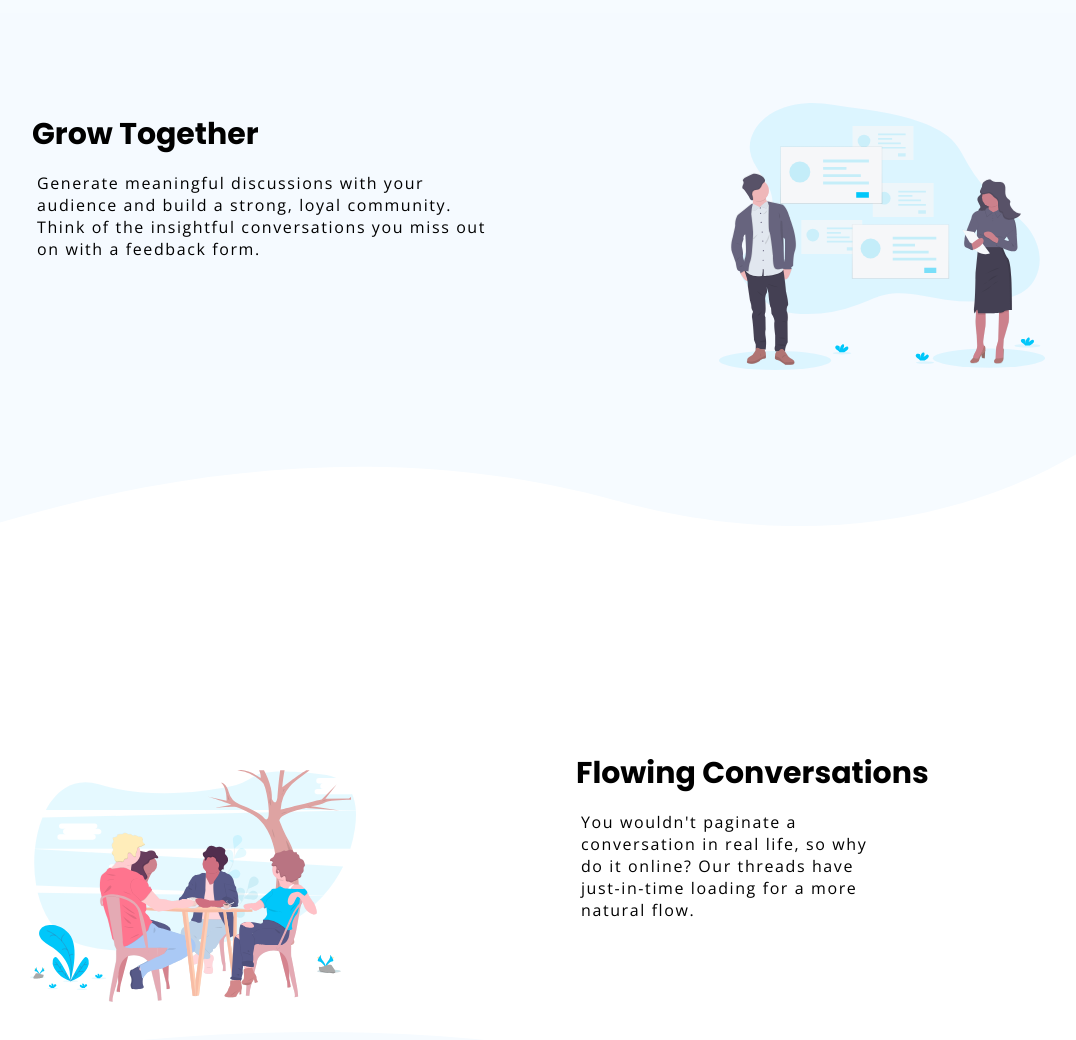
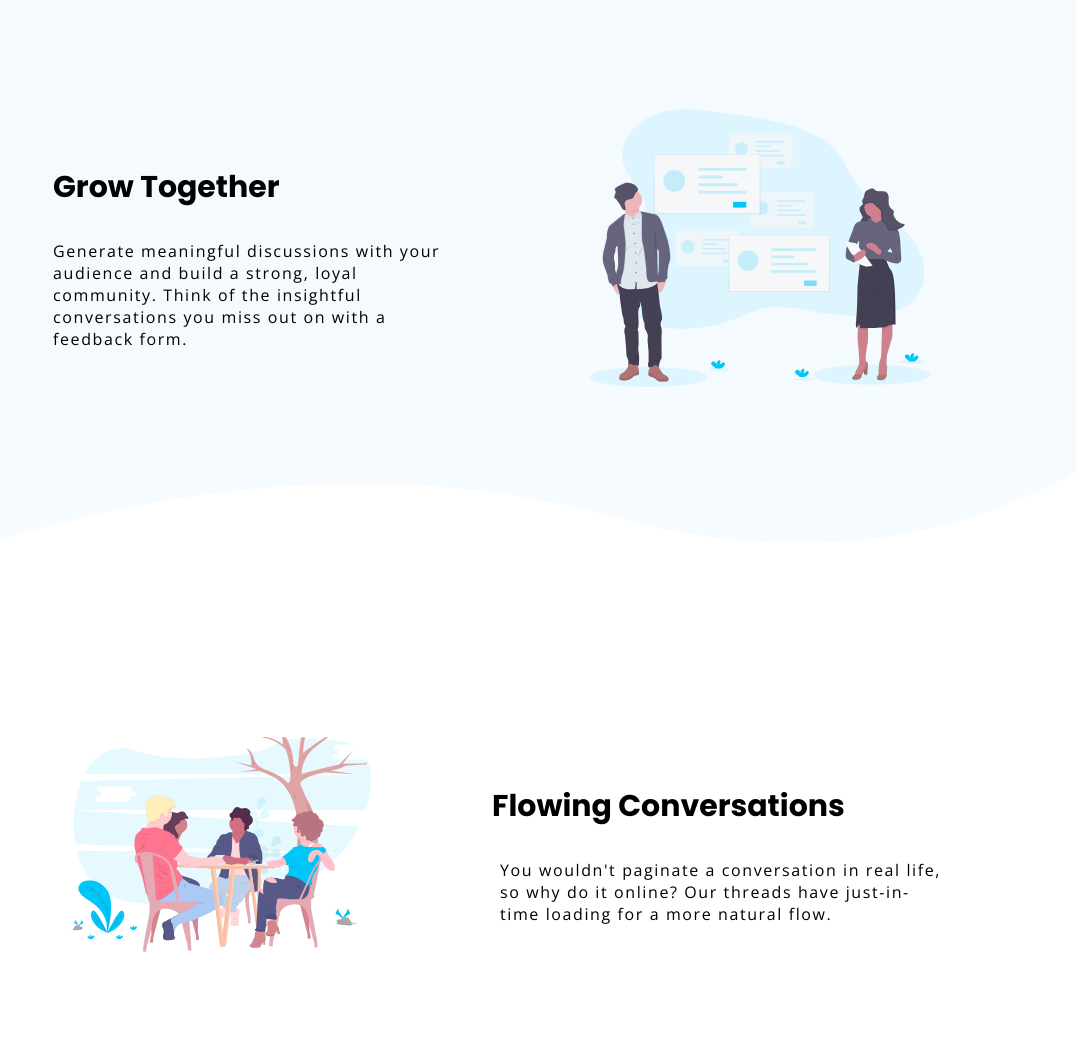
Before and after one commit to Tink3rball3r/huddle-landing-page-with-curved-sections-master, a plain HTML site: page index.html in a window 1280 px wide. Shown: the part 1754-2794 px from the top of the page, without its empty margins (139-1215 px from the left). Drawn offline with nearby package versions, Linux system fonts and the light colour scheme.

Commit message:
completed desktop

```diff
--- a/SCSS/_desktop.scss
+++ b/SCSS/_desktop.scss
@@ -17,18 +17,19 @@
 	}
 
 	.hero__button {
-		font-size: 1.7rem;
+		font-size: 1.5rem;
 		padding: 1.3em 6em;
 	}
 
 	.hero__img {
 		max-width: 70%;
-	}
+		margin-bottom: 9em;
 	}
 
 	.stats {
 		display: flex;
-	margin: 0 0 20em 0;
+		max-width: 70%;
+		margin: 0 auto 20em auto;
 
 		&__img {
 			max-width: 20%;
@@ -41,25 +42,59 @@
 	}
 
 	.main {
-	&__img {
-		max-width: 30%;
+		.main__grid {
+			display: grid;
+			grid-template-columns: repeat (2, 1fr);
+			grid-template-rows: repeat (2, 1fr);
+			margin: 0 auto;
+			max-width: 70%;
 		}
 
-	.right {
-		order: 2;
+		&__img {
+			max-width: 90%;
+			grid-column: 2/3;
+			grid-row: 1/3;
 		}
 
 		&__heading {
+			grid-column: 1/2;
+			grid-row: 1/2;
+			align-self: end;
 			font-size: 3rem;
 			text-align: left;
-		padding: 0 0 0.5em 2.5em;
 		}
 
 		&__paragraph {
-		max-width: 70%;
+			grid-column: 1/2;
+			grid-row: 2/3;
+			max-width: 80%;
 			font-size: 1.6rem;
 			text-align: left;
-		padding: 0 0 0 5em;
+			padding: 0;
+		}
+
+		&__img-reverse {
+			max-width: 90%;
+			grid-column: 1/2;
+			grid-row: 1/3;
+		}
+
+		&__heading-reverse {
+			grid-column: 2/3;
+			grid-row: 1/2;
+			justify-self: center;
+			font-size: 3rem;
+			text-align: left;
+		}
+
+		&__paragraph-reverse {
+			grid-column: 2/3;
+			grid-row: 2/3;
+			justify-self: end;
+			max-width: 80%;
+			font-size: 1.6rem;
+			text-align: left;
+			padding: 0;
 		}
 		.main__grow::before {
 			background-image: url(/images/bg-section-top-desktop-1.svg);
@@ -72,20 +107,88 @@
 			top: 100%;
 		}
 
-	.main__flex {
-		display: flex;
-		align-items: center;
-		justify-content: space-around;
-		max-width: 85%;
-		margin: 0 auto;
+		.main__your::before {
+			background-image: url(/images/bg-section-top-desktop-2.svg);
+			background-size: 100% 18%;
 		}
 
-	.main__text-container-flowing {
-		margin-left: auto;
-		max-width: 50%;
+		.main__your::after {
+			background-image: url(/images/bg-section-bottom-desktop-2.svg);
+			background-size: 100% 25%;
+			top: 100%;
 		}
 
-	.main__grow {
-		margin: 30em 0;
+		.main__grow,
+		.main__flowing,
+		.main__your {
+			margin: 25em 0;
 		}
 	}
+
+	.footer__container {
+		display: flex;
+		max-width: 90%;
+		margin: 0 auto;
+
+		.footer__paragraph {
+			max-width: 60%;
+		}
+
+		.footer__newsletter {
+			order: 2;
+			max-width: 50%;
+			margin: 0;
+		}
+
+		.footer__contact {
+			order: 1;
+			max-width: 50%;
+			margin: 0;
+		}
+
+		.footer__form {
+			flex-direction: row;
+			justify-content: flex-start;
+			margin-top: 4em;
+			max-width: 70%;
+		}
+
+		.email {
+			font-size: 2rem;
+			width: 100%;
+			padding: 0 0.5em;
+			margin: 0 1em 0 0;
+		}
+
+		.submit {
+			align-self: center;
+			font-size: 1.3rem;
+			padding: 0.8em 2em;
+		}
+	}
+
+	.header__button:hover {
+		border-color: var(--light-pink);
+		color: var(--light-pink);
+		cursor: pointer;
+	}
+
+	.hero__button:hover {
+		background-color: var(--light-pink);
+		cursor: pointer;
+	}
+
+	.button:hover {
+		background-color: var(--light-pink);
+		cursor: pointer;
+	}
+
+	.submit:hover {
+		background-color: var(--light-pink);
+		cursor: pointer;
+	}
+
+	i:hover {
+		color: #4267b2;
+	}
+}
--- a/SCSS/_mobile.scss
+++ b/SCSS/_mobile.scss
@@ -202,31 +202,19 @@ body {
 		margin-bottom: 1.5em;
 		font-family: 'Poppins', sans-serif;
 	}
+}
 
-	.main__cta-button {
-		font-weight: 600;
+.button {
+	// font-weight: 600;
 	display: block;
 	margin: 0 auto;
 	padding: 1em 3em;
 	border: none;
 	border-radius: var(--rounded);
-		background-color: var(--button-full);
+	background: var(--button-full);
 	color: var(--white);
 	box-shadow: 5px 7px 13px -6px rgba(0, 0, 0, 0.51);
 }
-}
-
-// .footer::before {
-// 	content: '';
-// 	margin-top: 2rem;
-// 	position: absolute;
-// 	top: -18rem;
-// 	width: 100%;
-// 	background-image: url(/images/bg-section-top-mobile-1-dark.svg);
-// 	background-repeat: no-repeat;
-// 	background-size: 100vw 38%;
-// 	height: 50vh;
-// }
 
 .footer__wave__img {
 	display: block;
@@ -236,7 +224,6 @@ body {
 .footer {
 	width: 100%;
 	margin: -0.5rem auto 0 auto;
-	// position: relative;
 	background-color: var(--dark-cyan);
 
 	&__newsletter {
@@ -323,7 +310,7 @@ body {
 
 .social {
 	max-width: 90%;
-	margin: 0 auto;
+	// margin: 0 auto;
 	padding: 2em 0 4em 0;
 }
 
--- a/index.html
+++ b/index.html
@@ -74,72 +74,65 @@
 					<p class="stats__description">Messages Sent</p>
 				</div>
 			</section>
+
 			<main class="main">
 				<div class="main__grow">
-					<div class="main__flex">
+					<div class="main__grid">
 						<img
 							src="/images/illustration-grow-together.svg"
 							alt=""
 							class="main__img right"
 						/>
-						<div class="main__text-container">
-							<h2 class="main__heading">
-								Grow Together
-							</h2>
+						<h2 class="main__heading">Grow Together</h2>
 						<p class="main__paragraph">
-								Generate meaningful discussions
-								with your audience and build a
-								strong, loyal community. Think
-								of the insightful conversations
-								you miss out on with a feedback
-								form.
+							Generate meaningful discussions with
+							your audience and build a strong,
+							loyal community. Think of the
+							insightful conversations you miss out
+							on with a feedback form.
 						</p>
-						</div>
 					</div>
 				</div>
 
 				<div class="main__flowing">
-					<div class="main__flex">
+					<div class="main__grid">
 						<img
 							src="/images/illustration-flowing-conversation.svg"
 							alt=""
-							class="main__img"
+							class="main__img main__img-reverse"
 						/>
-						<div class="main__text-container-flowing">
-							<h2 class="main__heading">
+
+						<h2
+							class="main__heading main__heading-reverse"
+						>
 							Flowing Conversations
 						</h2>
-							<p class="main__paragraph">
-								You wouldn't paginate a
-								conversation in real life, so
-								why do it online? Our threads
-								have just-in-time loading for a
-								more natural flow.
+						<p
+							class="main__paragraph main__paragraph-reverse"
+						>
+							You wouldn't paginate a conversation
+							in real life, so why do it online? Our
+							threads have just-in-time loading for
+							a more natural flow.
 						</p>
-						</div>
 					</div>
 				</div>
 
 				<div class="main__your">
-					<div class="main__flex">
+					<div class="main__grid">
 						<img
 							src="/images/illustration-your-users.svg"
 							alt=""
-							class="main__img right"
+							class="main__img"
 						/>
-						<div class="main__text-container">
-							<h2 class="main__heading">
-								Your Users
-							</h2>
+						<h2 class="main__heading">Your Users</h2>
 						<p class="main__paragraph">
-								It takes no time at all to
-								integrate Huddle with your app's
-								authentication solution. This
-								means, once signed in to your
-								app, your users can start
+							It takes no time at all to integrate
+							Huddle with your app's authentication
+							solution. This means, once signed in
+							to your app, your users can start
 							chatting immediately.
 						</p>
-						</div>
 					</div>
 				</div>
 
@@ -147,7 +140,7 @@
 					<h3 class="main__sub-heading">
 						Ready To Build Your Community?
 					</h3>
-					<button class="main__cta-button">
+					<button class="button">
 						Get Started For Free
 					</button>
 				</div>
@@ -161,13 +154,14 @@
 				/>
 			</div>
 			<footer class="footer">
+				<div class="footer__container">
 					<div class="footer__newsletter">
 						<h1 class="footer__heading">NEWSLETTER</h1>
 						<p class="footer__paragraph">
 							To recieve tips on how to grow your
-						community, sign up to our weekly newsletter.
-						We’ll never send you spam or pass on your
-						email address
+							community, sign up to our weekly
+							newsletter. We’ll never send you spam
+							or pass on your email address
 						</p>
 						<form action="" class="footer__form">
 							<input class="email" type="email" />
@@ -185,10 +179,10 @@
 							class="footer__logo"
 						/>
 						<p class="footer__paragraph">
-						Lorem ipsum dolor sit amet, consectetur
-						adipiscing elit. Mauris nulla quam,
-						hendrerit lacinia vestibulum a, ultrices
-						quis sem.
+							Lorem ipsum dolor sit amet,
+							consectetur adipiscing elit. Mauris
+							nulla quam, hendrerit lacinia
+							vestibulum a, ultrices quis sem.
 						</p>
 						<div class="footer__contact__info">
 							<div class="footer__phone">
@@ -197,8 +191,10 @@
 									alt=""
 									class="footer__contact-phone"
 								/>
-							<span class="footer__contact-number"
-								>Phone: +1-543-123-4567</span
+								<span
+									class="footer__contact-number"
+									>Phone:
+									+1-543-123-4567</span
 								>
 							</div>
 							<div class="footer__email">
@@ -207,16 +203,22 @@
 									alt=""
 									class="footer__contact-email"
 								/>
-							<span class="footer__contact-address"
+								<span
+									class="footer__contact-address"
 									>example@huddle.com</span
 								>
 							</div>
+							<div class="social">
+								<i
+									class="fab fa-facebook-square"
+								></i>
+								<i class="fab fa-instagram"></i>
+								<i
+									class="fab fa-twitter-square"
+								></i>
 							</div>
 						</div>
-				<div class="social">
-					<i class="fab fa-facebook-square"></i>
-					<i class="fab fa-instagram"></i>
-					<i class="fab fa-twitter-square"></i>
+					</div>
 				</div>
 			</footer>
 		</div>
```
Also changed, not shown: CSS/styles.css, 1 other file. Lines whose indentation alone changed are shown as unchanged.
